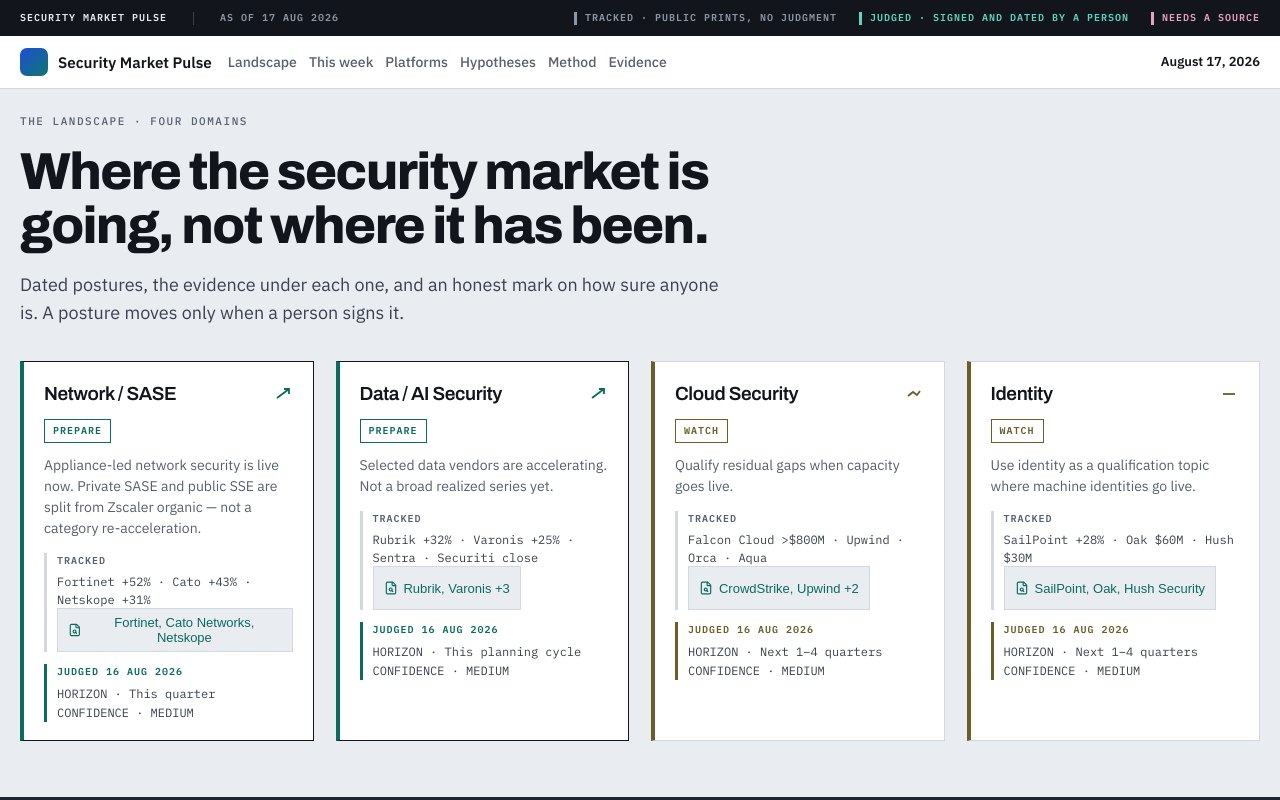
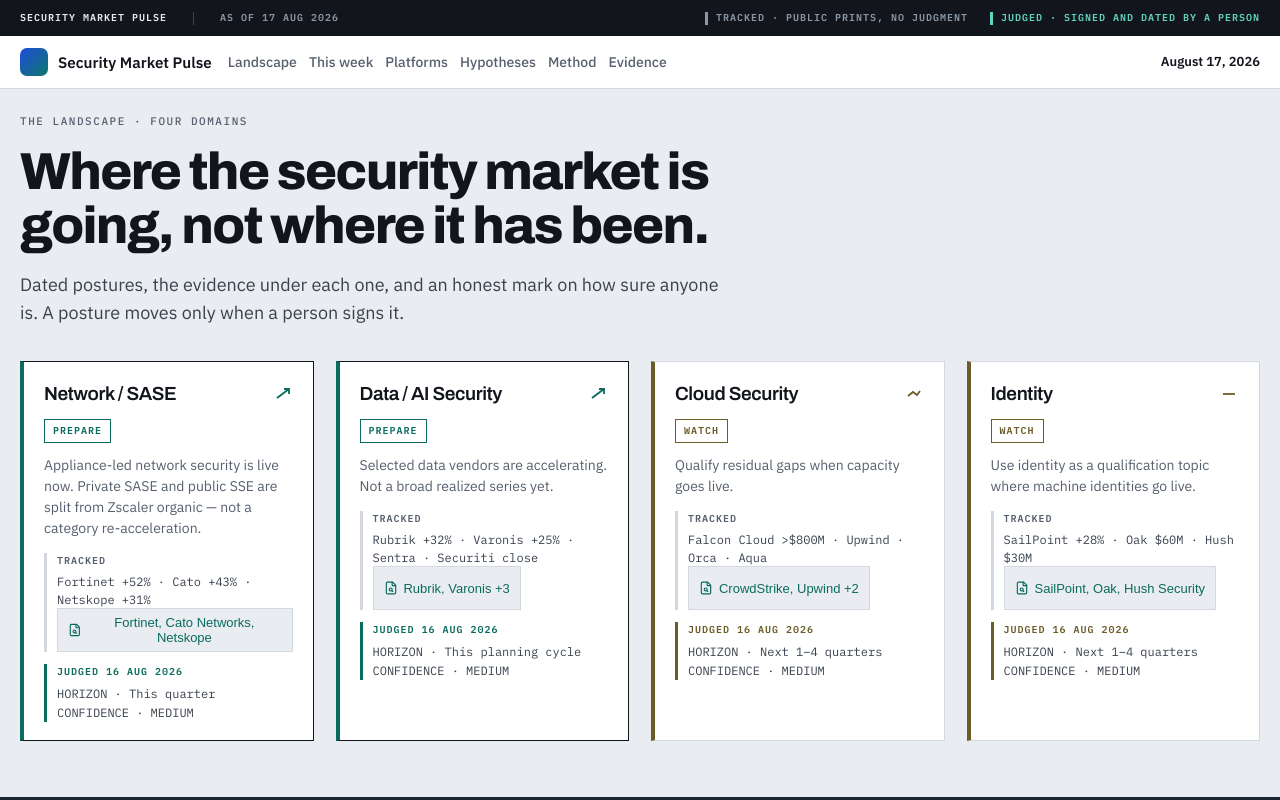
Before and after one commit to jessepike/sec-market, a React (Vite) app in the folder web/: page / in a window 1280 px wide. Shown: the top 800 px of the page. Built offline with nearby package versions, Linux system fonts and the light colour scheme.

Commit message:
fix(rail): remove the unsourced legend state
Drop the never-used NEEDS A SOURCE provenance layer from the rail legend,
types, and tests so the product only advertises states that can occur.

Co-authored-by: Cursor <cursoragent@cursor.com>

```diff
--- a/web/src/components/ProvenanceRail.tsx
+++ b/web/src/components/ProvenanceRail.tsx
@@ -19,10 +19,6 @@ export function ProvenanceRail() {
             <span className="rail__swatch" aria-hidden="true" />
             <span>JUDGED · signed and dated by a person</span>
           </li>
-          <li className="rail__state rail__state--unsourced">
-            <span className="rail__swatch" aria-hidden="true" />
-            <span>NEEDS A SOURCE</span>
-          </li>
         </ul>
       </div>
     </div>
```
Also changed, not shown: web/src/data/types.ts (+2 -9 lines), 2 other files (tests, documents, lock files or other folders).
